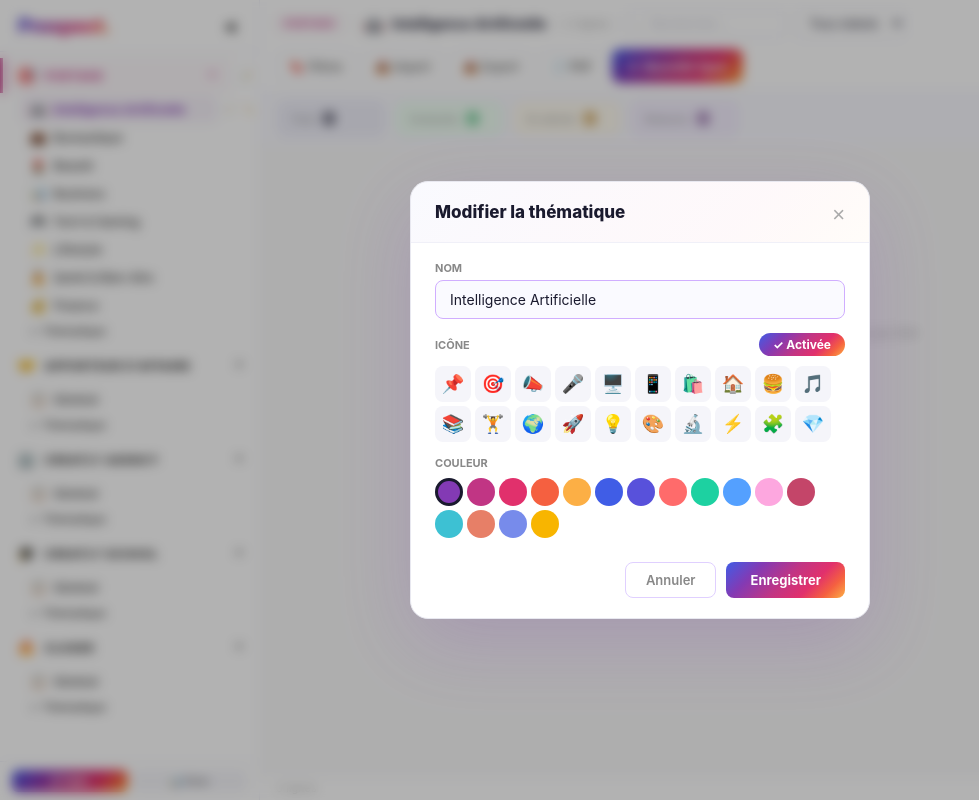
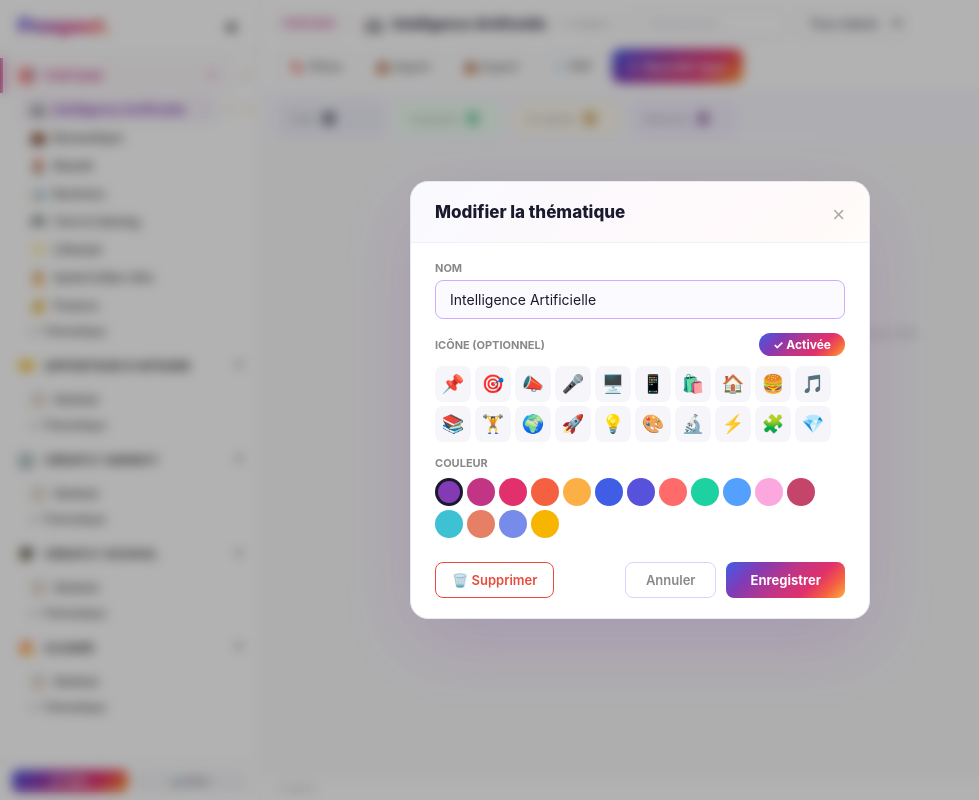
Before and after one commit to chiloformation-source/Prospection, a Next.js app: page / in a window 1280 px wide. Both pictures are taken after a click on the button "✏️". Shown: the whole page, without its empty margins (0-979 px from the left). Built offline with nearby package versions, Linux system fonts and the light colour scheme; a web font is replaced by a local one.

Commit message:
Feature: Allow editing/deleting themes, make emojis optional

```diff
--- a/pages/index.js
+++ b/pages/index.js
@@ -738,16 +738,16 @@ function AddThemeModal({ open, onClose, onAdd, defaultAccent }) {
 }
 
 /* ═══════════ EDIT THEME MODAL ═══════════ */
-function EditThemeModal({ open, onClose, onSave, theme, defaultAccent }) {
+function EditThemeModal({ open, onClose, onSave, onDelete, theme, defaultAccent }) {
   const [label,setLabel]=useState("");
-  const [icon,setIcon]=useState("📌");
+  const [icon,setIcon]=useState("");
   const [showIcon,setShowIcon]=useState(false);
   const [accent,setAccent]=useState(defaultAccent||"#833AB4");
-  useEffect(()=>{if(open&&theme){setLabel(theme.label);setIcon(theme.icon||"📌");setShowIcon(!!theme.icon);setAccent(theme.accent||defaultAccent||"#833AB4");}},[open,theme,defaultAccent]);
+  useEffect(()=>{if(open&&theme){setLabel(theme.label);setIcon(theme.icon||"");setShowIcon(!!theme.icon);setAccent(theme.accent||defaultAccent||"#833AB4");}},[open,theme,defaultAccent]);
   if(!open) return null;
   const submit=()=>{
     if(!label.trim()) return;
-    onSave({...theme,label:label.trim(),icon:showIcon?icon:"📋",accent});
+    onSave({...theme,label:label.trim(),icon:showIcon?icon:"",accent});
     onClose();
   };
   return <div onClick={onClose} style={{position:"fixed",inset:0,zIndex:1000,background:"rgba(0,0,0,.3)",backdropFilter:"blur(6px)",display:"flex",alignItems:"center",justifyContent:"center"}}>
@@ -762,10 +762,10 @@ function EditThemeModal({ open, onClose, onSave, theme, defaultAccent }) {
           <input value={label} onChange={e=>setLabel(e.target.value)} autoFocus style={{background:"#FAFAFF",border:"1px solid #E0D0FF",borderRadius:8,padding:"10px 14px",fontSize:14,color:"#1a1a2e",outline:"none",fontFamily:"inherit"}} onKeyDown={e=>e.key==="Enter"&&submit()}/>
         </label>
 
-        {/* Toggle emoji */}
+        {/* Toggle emoji - optionnel */}
         <div>
           <div style={{display:"flex",alignItems:"center",justifyContent:"space-between",marginBottom:showIcon?10:0}}>
-            <span style={{fontSize:11,fontWeight:700,color:"#888",textTransform:"uppercase"}}>Icône</span>
+            <span style={{fontSize:11,fontWeight:700,color:"#888",textTransform:"uppercase"}}>Icône (optionnel)</span>
             <button onClick={()=>setShowIcon(p=>!p)} style={{background:showIcon?IG_GRADIENT:"#F5F5FA",border:"none",borderRadius:20,padding:"4px 14px",fontSize:12,fontWeight:700,color:showIcon?"#fff":"#888",cursor:"pointer",fontFamily:"inherit",transition:"all .15s"}}>
               {showIcon?"✓ Activée":"Ajouter un emoji"}
             </button>
@@ -782,9 +782,12 @@ function EditThemeModal({ open, onClose, onSave, theme, defaultAccent }) {
           </div>
         </div>
       </div>
-      <div style={{padding:"16px 24px 20px",display:"flex",justifyContent:"flex-end",gap:10}}>
-        <button onClick={onClose} style={{padding:"9px 20px",borderRadius:8,border:"1px solid #E0D0FF",background:"transparent",color:"#888",fontSize:13,fontWeight:600,cursor:"pointer",fontFamily:"inherit"}}>Annuler</button>
-        <button onClick={submit} disabled={!label.trim()} style={{padding:"9px 24px",borderRadius:8,border:"none",background:label.trim()?IG_GRADIENT:"#ddd",color:"#fff",fontSize:13,fontWeight:700,cursor:label.trim()?"pointer":"default",fontFamily:"inherit",opacity:label.trim()?1:.5}}>Enregistrer</button>
+      <div style={{padding:"16px 24px 20px",display:"flex",justifyContent:"space-between",alignItems:"center",gap:10}}>
+        <button onClick={()=>{if(onDelete){if(confirm("Êtes-vous sûr de vouloir supprimer cette thématique ? Les prospects y seront conservés mais l'onglet sera supprimé.")){onDelete();onClose();}}}} style={{padding:"9px 16px",borderRadius:8,border:"1px solid #E74C3C",background:"transparent",color:"#E74C3C",fontSize:13,fontWeight:600,cursor:"pointer",fontFamily:"inherit"}}>🗑️ Supprimer</button>
+        <div style={{display:"flex",gap:10}}>
+          <button onClick={onClose} style={{padding:"9px 20px",borderRadius:8,border:"1px solid #E0D0FF",background:"transparent",color:"#888",fontSize:13,fontWeight:600,cursor:"pointer",fontFamily:"inherit"}}>Annuler</button>
+          <button onClick={submit} disabled={!label.trim()} style={{padding:"9px 24px",borderRadius:8,border:"none",background:label.trim()?IG_GRADIENT:"#ddd",color:"#fff",fontSize:13,fontWeight:700,cursor:label.trim()?"pointer":"default",fontFamily:"inherit",opacity:label.trim()?1:.5}}>Enregistrer</button>
+        </div>
       </div>
     </div>
   </div>;
@@ -1029,14 +1032,15 @@ export default function Home() {
     };
     store.save({ ...store.data, themes: updated_themes });
   };
-  const removeTheme = (id) => {
+  const removeTheme = (id, secId) => {
     const ct = store.data?.themes || DEFAULT_THEMES;
     const cr = store.data?.rows || {};
     const ctt = store.data?.themeTemplates || {};
-    const rem = (ct[section]||[]).filter(t=>t.id!==id);
+    const sectionId = secId || section;
+    const rem = (ct[sectionId]||[]).filter(t=>t.id!==id);
     const nr={...cr}; delete nr[id];
     const nt={...ctt}; delete nt[id];
-    store.save({ ...store.data, themes:{...ct,[section]:rem}, rows:nr, themeTemplates:nt });
+    store.save({ ...store.data, themes:{...ct,[sectionId]:rem}, rows:nr, themeTemplates:nt });
     if(tab===id&&rem.length>0)setTab(rem[0].id); setConfirmDel(null);
   };
   const selectTheme = (sid, tid) => { setSection(sid); setTab(tid); setSearch(""); setFilterStatus("Tous"); };
@@ -1243,7 +1247,7 @@ export default function Home() {
 
       <AddThemeModal open={!!showAdd} onClose={()=>setShowAdd(null)} onAdd={t=>addTheme(showAdd,t)} defaultAccent={DEFAULT_SECTIONS.find(s=>s.id===showAdd)?.accent}/>
 
-      <EditThemeModal open={!!editTheme} onClose={()=>setEditTheme(null)} onSave={t=>{ if(editTheme.section){updateTheme(editTheme.section,editTheme.id,t);setEditTheme(null);} }} theme={editTheme} defaultAccent={editTheme?.accent}/>
+      <EditThemeModal open={!!editTheme} onClose={()=>setEditTheme(null)} onSave={t=>{ if(editTheme.section){updateTheme(editTheme.section,editTheme.id,t);setEditTheme(null);} }} onDelete={()=>{if(editTheme?.id&&editTheme?.section){removeTheme(editTheme.id,editTheme.section);}}} theme={editTheme} defaultAccent={editTheme?.accent}/>
 
       <ImportModal open={showImport} onClose={()=>setShowImport(false)} onImport={handleImport} accent={curTheme?.accent||"#833AB4"}/>
 
```
